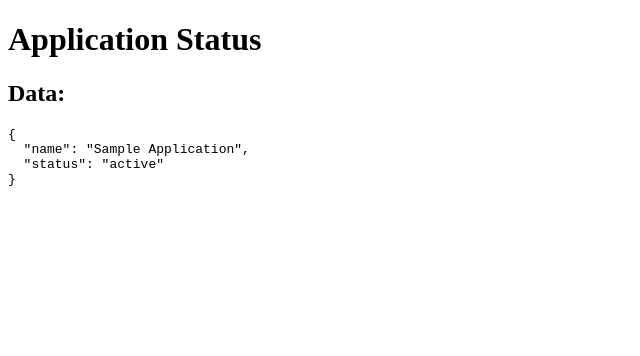
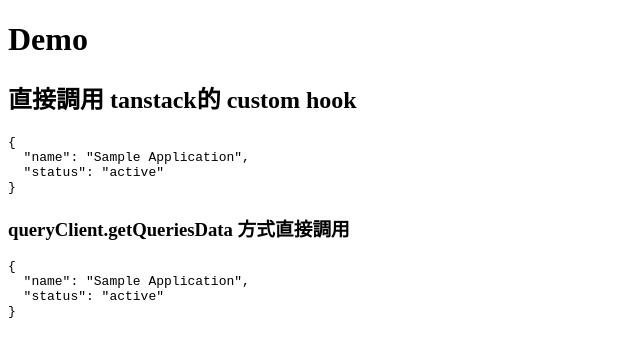
Before and after one commit to Vic428-human/motion-example, a React (Vite) app: page / in a window 1280 px wide. Shown: the top 356 px of the page, without its empty margins (0-640 px from the left). Built offline with nearby package versions, Linux system fonts and the light colour scheme.

Commit message:
queryClient.getQueriesData 方式直接調用

```diff
--- a/src/App.tsx
+++ b/src/App.tsx
@@ -1,5 +1,6 @@
 import React from "react";
 import { useApplication } from "./hooks/useApplication.tsx";
+import { queryClient } from "./queryClient.ts";
 
 function App() {
   const { data, isLoading, error } = useApplication();
@@ -8,7 +9,7 @@ function App() {
     if (data) {
       return (
         <>
-          <h2>Data:</h2>
+          <h2>直接調用 tanstack的 custom hook</h2>
           <pre>{JSON.stringify(data, null, 2)}</pre>
         </>
       );
@@ -18,10 +19,19 @@ function App() {
     return <p>No data available.</p>;
   };
 
+  const test = queryClient.getQueriesData({ queryKey: ["application"] });
+  const applicationQueryData = test.length > 0 ? test[0][1] : null;
+
   return (
     <div>
-      <h1>Application Status</h1>
+      <h1>Demo</h1>
       {renderContent()}
+      <h3>queryClient.getQueriesData 方式直接調用</h3>
+      {applicationQueryData ? (
+        <pre>{JSON.stringify(applicationQueryData, null, 2)}</pre>
+      ) : (
+        <p>No cached data found in queryClient.</p>
+      )}
     </div>
   );
 }
```
